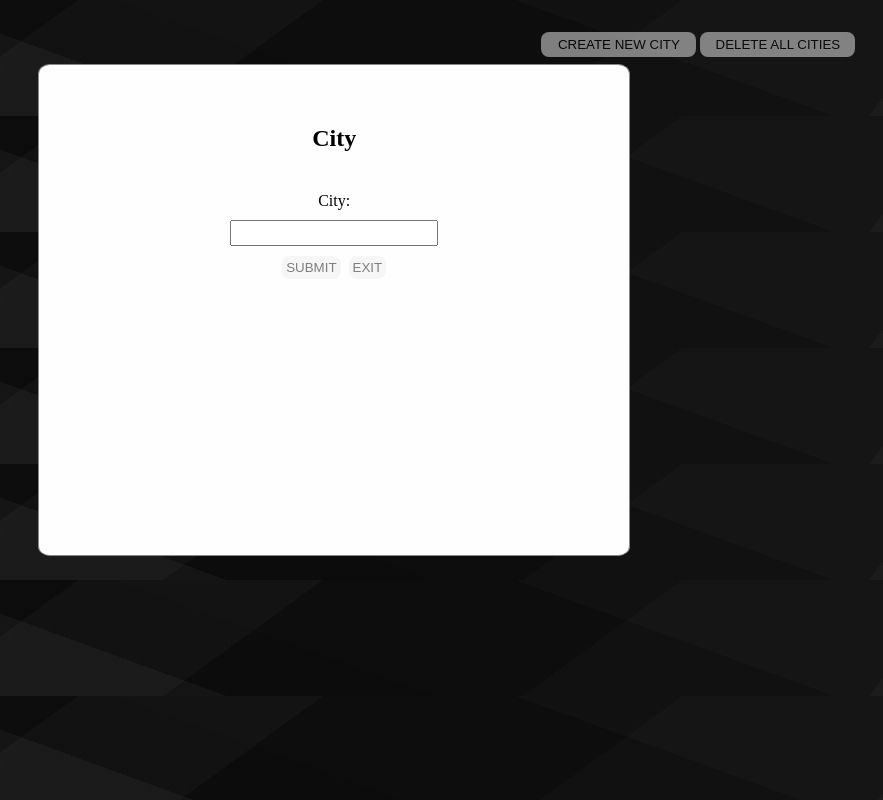
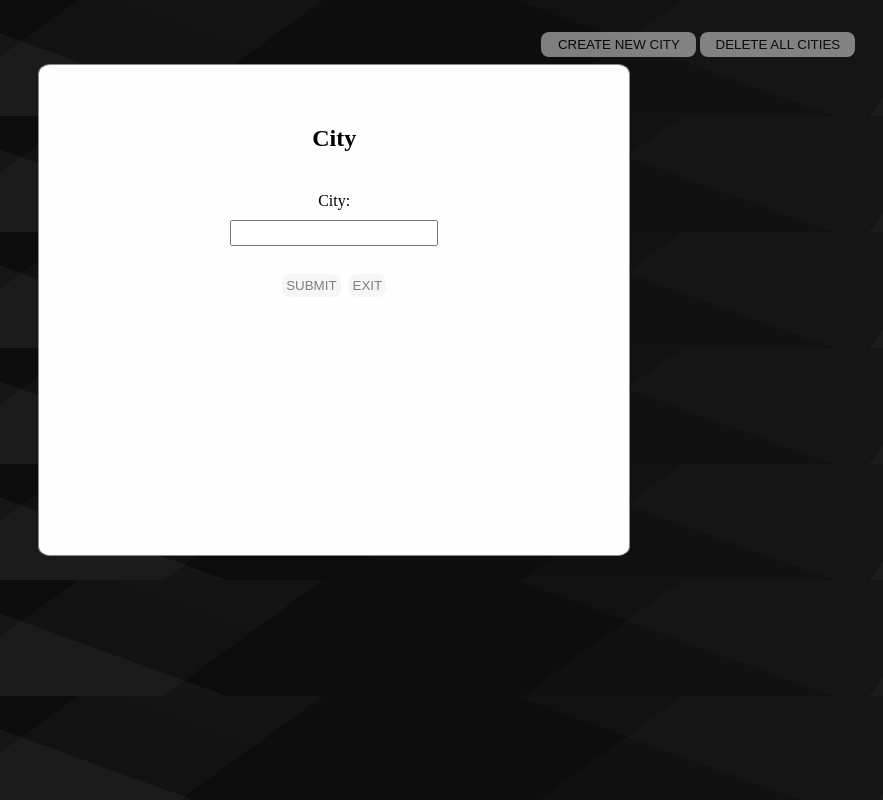
Before and after one commit to justynamalinowska/LabJavaScript, a plain HTML site: page Lab07/Index.html in a window 1280 px wide. Both pictures are taken after a click on the button "CREATE NEW CITY". Shown: the whole page, without its empty margins (397-1280 px from the left). Drawn offline with nearby package versions, Linux system fonts and the light colour scheme.

Commit message:
Update `HTML`

```diff
--- a/Lab07/Index.html
+++ b/Lab07/Index.html
@@ -16,8 +16,8 @@
       <div class="modal-content">
         <h2>City</h2>
         <form id="cityForm">
-          <label for="city">City:</label>
-          <input type="text" id="city" name="city" autocomplete="off" />
+          <label for="city">City:</label><br />
+          <input type="text" id="city" name="city" autocomplete="off" /><br />
           <div id="suggestions" class="suggestions"></div>
           <button type="submit">Submit</button>
           <button id="exit">Exit</button>
```
Also changed, not shown: 1 other file.
